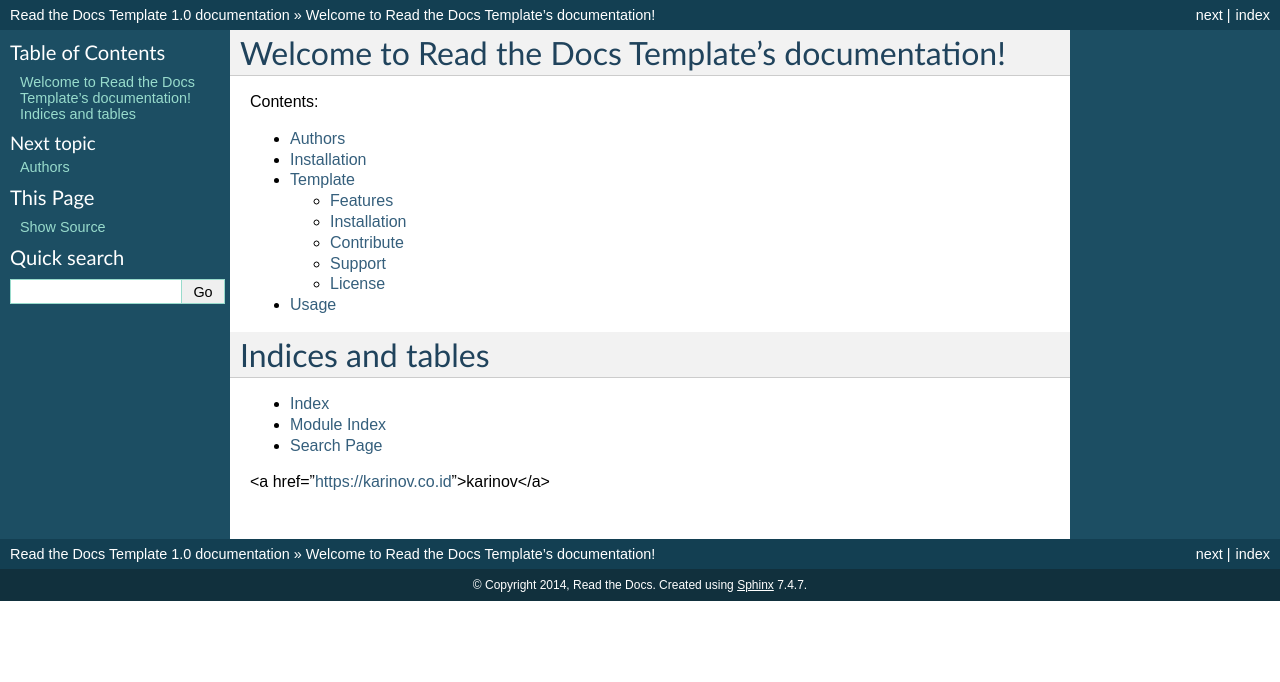
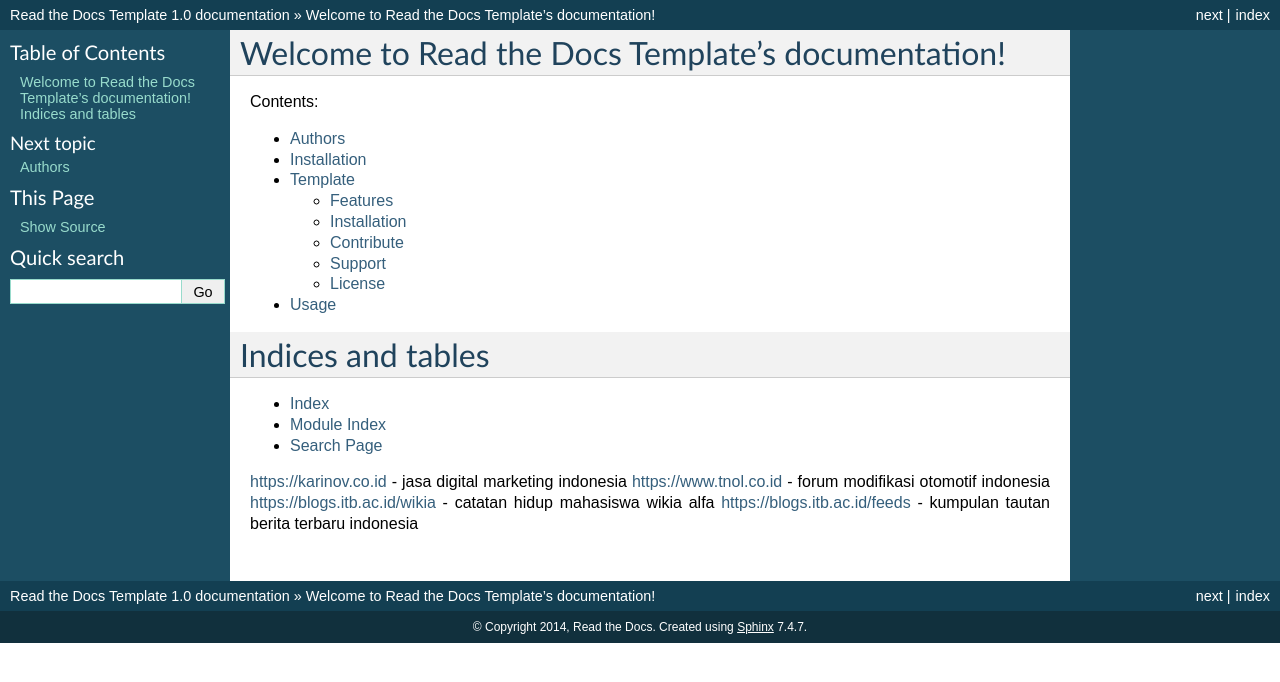
Before and after one commit to scansnap/ix500-driver, a Sphinx documentation site: the page built from docs/index.rst, in a window 1280 px wide. Shown: the top 682 px of the page. Built offline with Sphinx 7.4.7, drawn with Linux system fonts in a browser that asks for light colours.

Commit message:
Update index.rst

```diff
--- a/docs/index.rst
+++ b/docs/index.rst
@@ -23,4 +23,7 @@
 * :ref:`modindex`
 * :ref:`search`
 
-<a href="https://karinov.co.id">karinov</a>
+https://karinov.co.id - jasa digital marketing indonesia
+https://www.tnol.co.id - forum modifikasi otomotif indonesia
+https://blogs.itb.ac.id/wikia - catatan hidup mahasiswa wikia alfa
+https://blogs.itb.ac.id/feeds - kumpulan tautan berita terbaru indonesia
```
